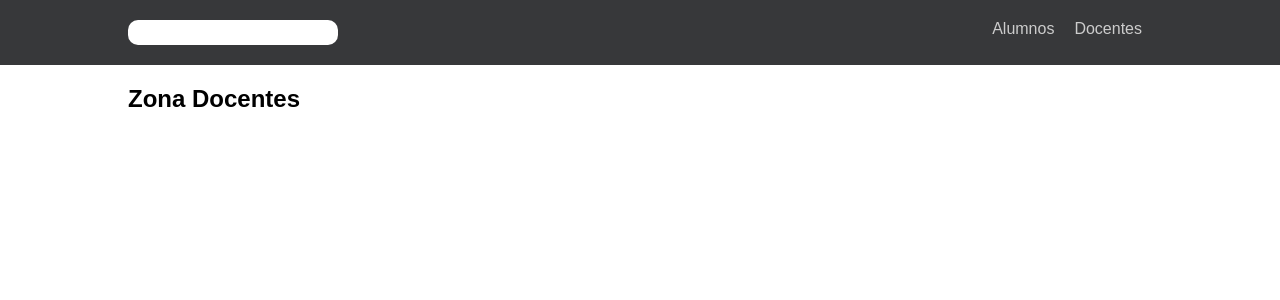
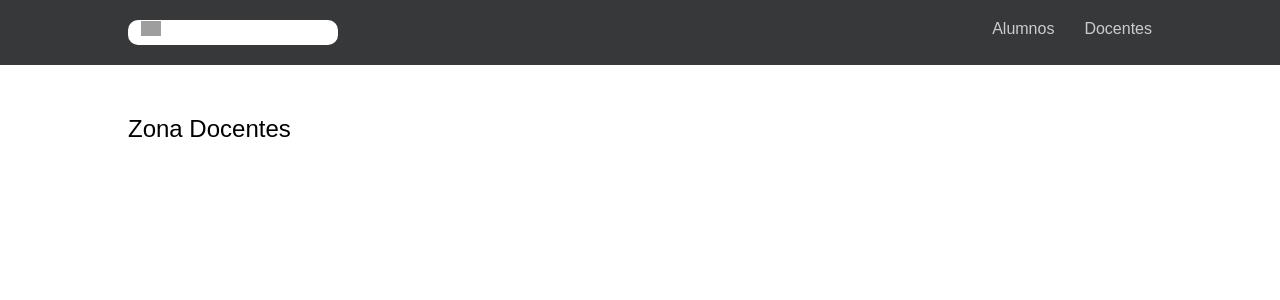
Before and after one commit to roxy2-0/tls-fp2-semana-3, a PHP site: page /docentes.html in a window 1280 px wide. Shown: the top 300 px of the page. Run offline with PHP 8.4, Linux system fonts and the light colour scheme; grey boxes are pictures that could not be loaded.

Commit message:
mejorando estilos

```diff
--- a/docentes.css
+++ b/docentes.css
@@ -26,10 +26,14 @@ input {
 	width: 200px;
 	padding: 5px 5px;
 	border-style: none;
+	position: relative;
 }
 
 img {
 	width: 20px;
+	position: absolute;
+	left: 11%;
+	top: 2.6%;
 }
 
 ul {
@@ -40,10 +44,18 @@ ul {
 
 ul li {
 	list-style: none;
-	margin: 0 10px;
 }
 
 ul li a {
 	color: #ccc;
 	text-decoration: none;
 }
+
+ul li:first-child {
+	margin-right: 30px;
+}
+
+h2 {
+	margin-top: 50px;
+	font-weight: 100;
+}
--- a/docentes.html
+++ b/docentes.html
@@ -8,7 +8,7 @@
 	<header>
 		<div class="container">
 			<form>
-				<input></input>
+				<input><img src="img/search.png"></input>
 			</form>
 			<ul>
 				<li><a href="index.html">Alumnos</a></li>
```
